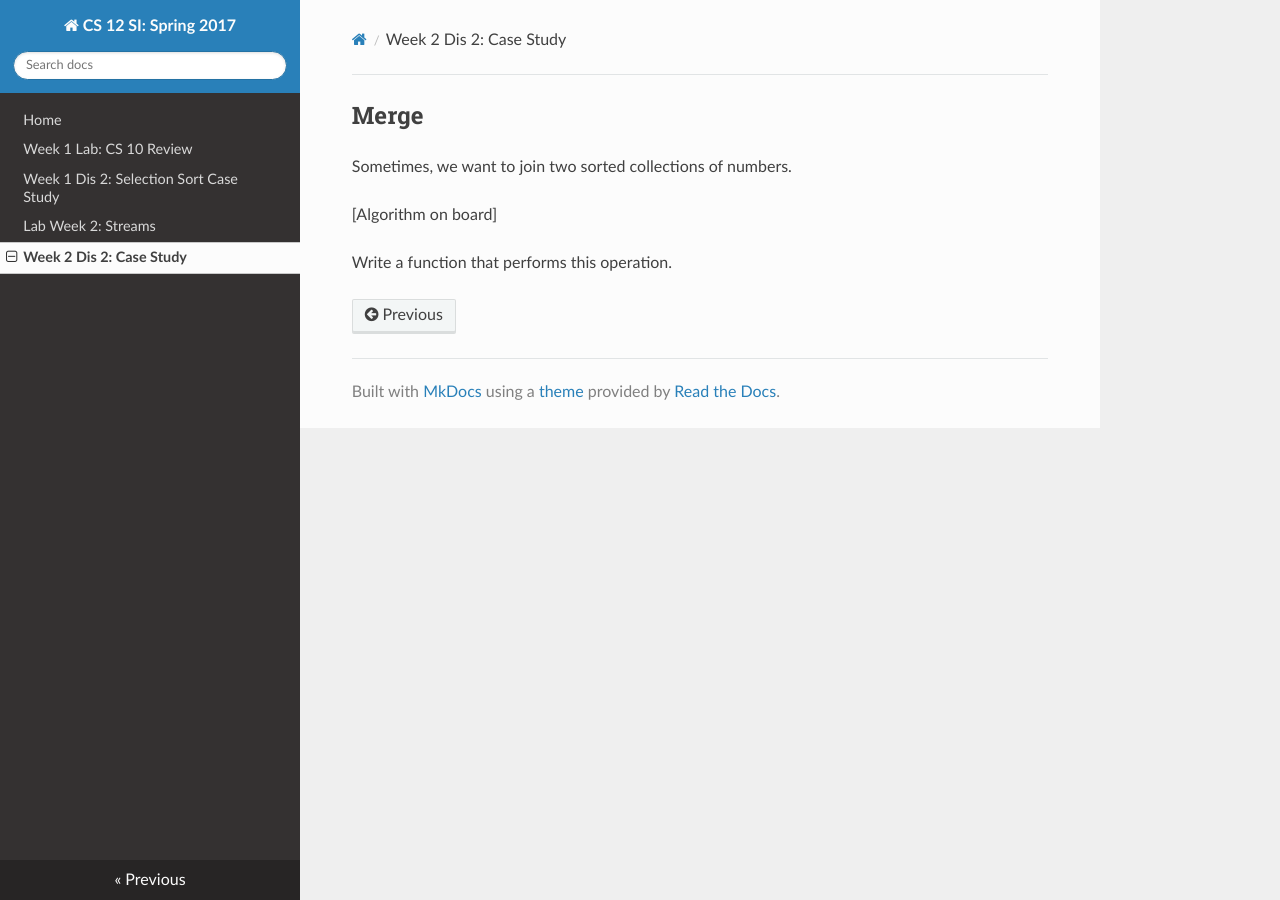
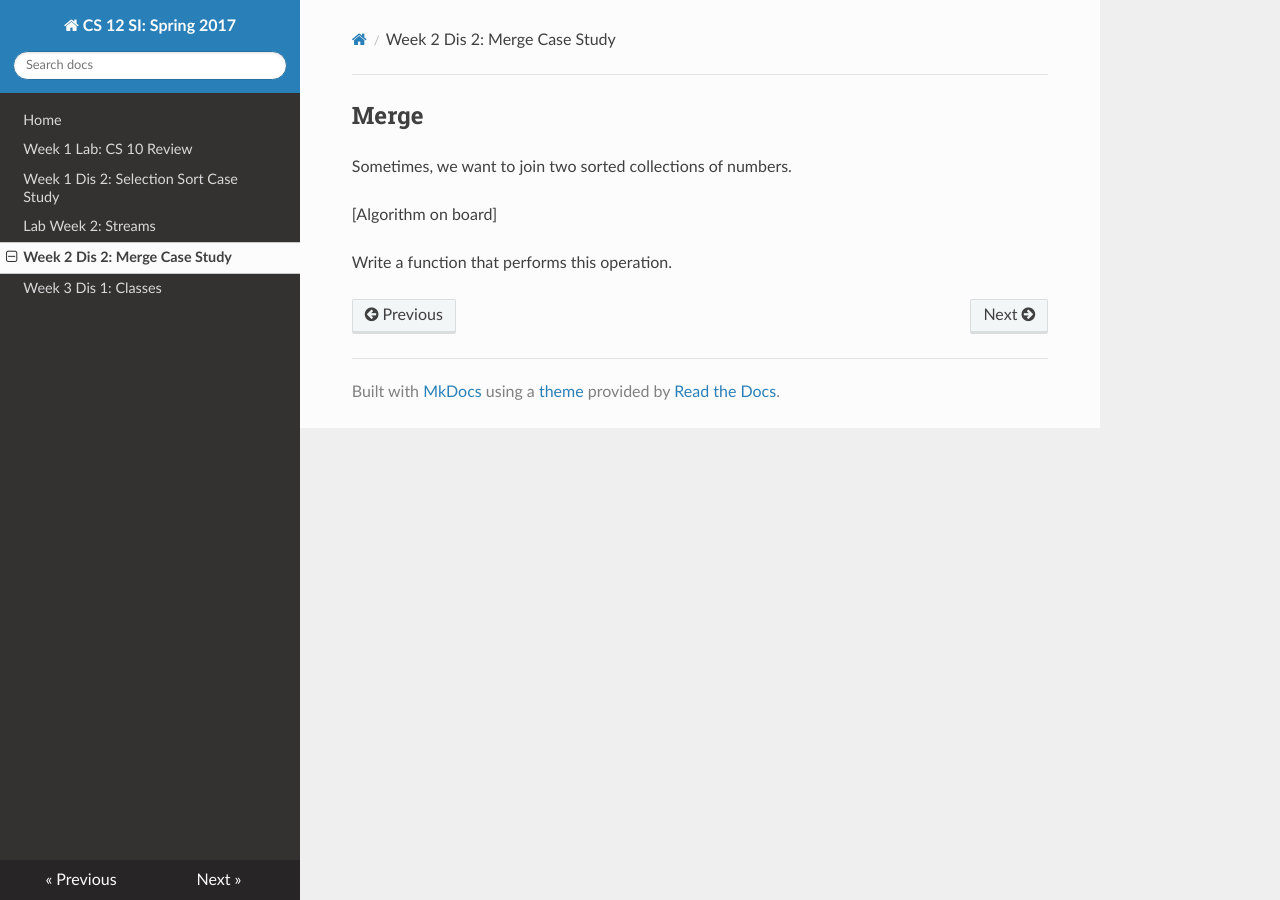
Before and after one commit to cs-si-ucr/cs12, an MkDocs documentation site: the page built from docs/dis02_2.md, in a window 1280 px wide. Built offline with MkDocs 1.6.1, drawn with Linux system fonts in a browser that asks for light colours; nearby versions of some CDN libraries; old or Windows-style settings are respelled for this version of MkDocs.

Commit message:
week3 dis01

```diff
--- a/mkdocs.yml
+++ b/mkdocs.yml
@@ -4,7 +4,8 @@ pages:
     - [lab01.md, "Week 1 Lab: CS 10 Review"]
     - [dis01_2.md, "Week 1 Dis 2: Selection Sort Case Study"]
     - [lab02.md, "Lab Week 2: Streams"]
-    - [dis02_2.md, "Week 2 Dis 2: Case Study"]
+    - [dis02_2.md, "Week 2 Dis 2: Merge Case Study"]
+    - [dis03_1.md, "Week 3 Dis 1: Classes"]
     #- [lab_week_04.md, "Lab Week 4"]
     #- [lab_week_05.md, "Lab Week 5"]
     #- [lab_week_06.md, "Lab Week 6"]
```
Also changed, not shown: docs/dis03_1.md (added, +36 -0 lines).
